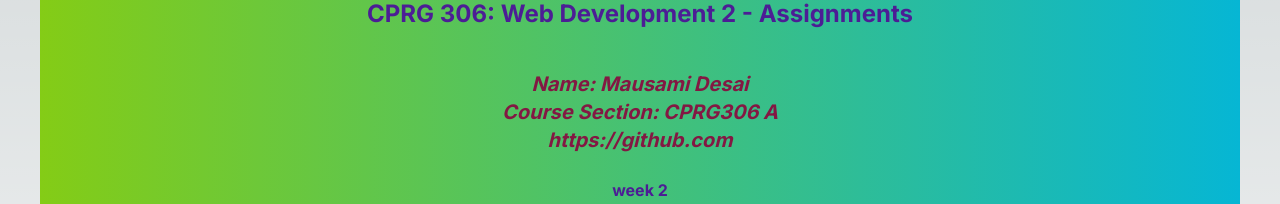
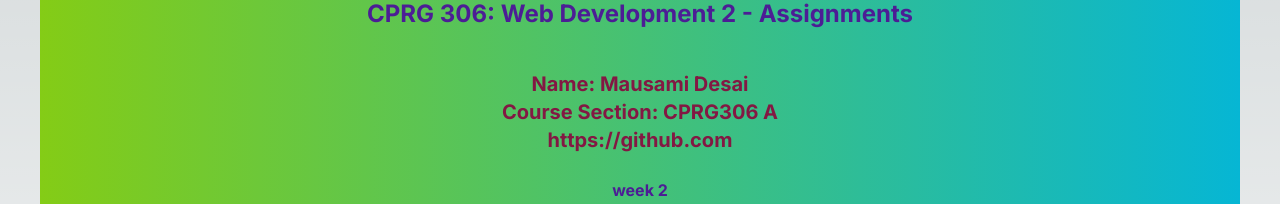
Before and after one commit to mosmee21/cprg306-assignments, a Next.js app: page / in a window 1280 px wide. Shown: the part 122-326 px from the top of the page. Built offline with nearby package versions, Linux system fonts and the light colour scheme.

Commit message:
Update studentInfo.js

```diff
--- a/app/studentInfo.js
+++ b/app/studentInfo.js
@@ -2,7 +2,7 @@ import Link from "next/link";
 
 export default function StudentInfo() {
     return (
-        <div className="text-center font-style: italic text-xl text-pink-900 font-bold" >
+        <div className="text-center font-bold text-xl text-pink-900 font-bold" >
             <p> Name: Mausami Desai </p>
             <p> Course Section: CPRG306 A </p>
             <Link href ="https://github.com/mosmee21/cprg306-assignments.git">https://github.com</Link>
```
